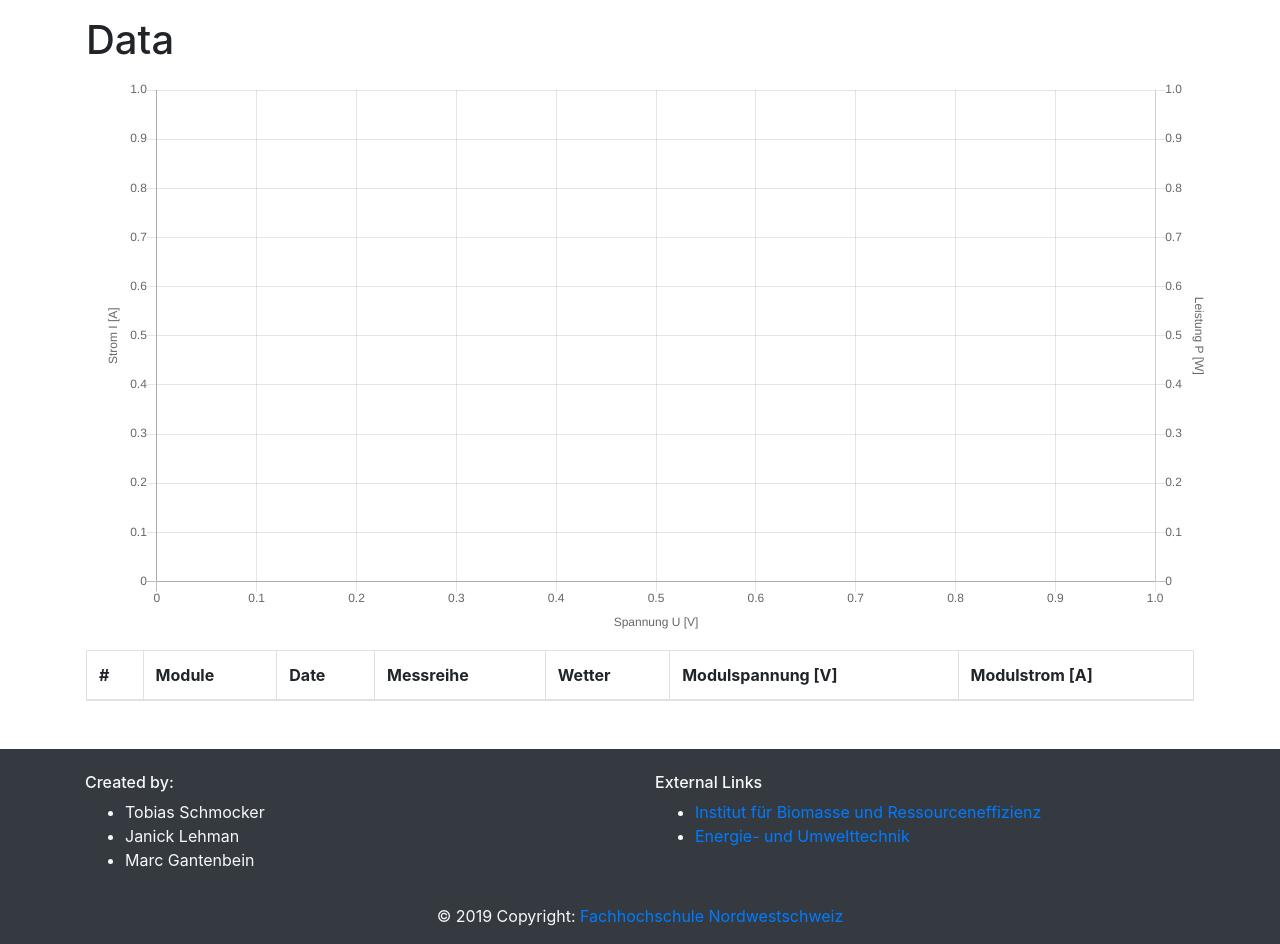
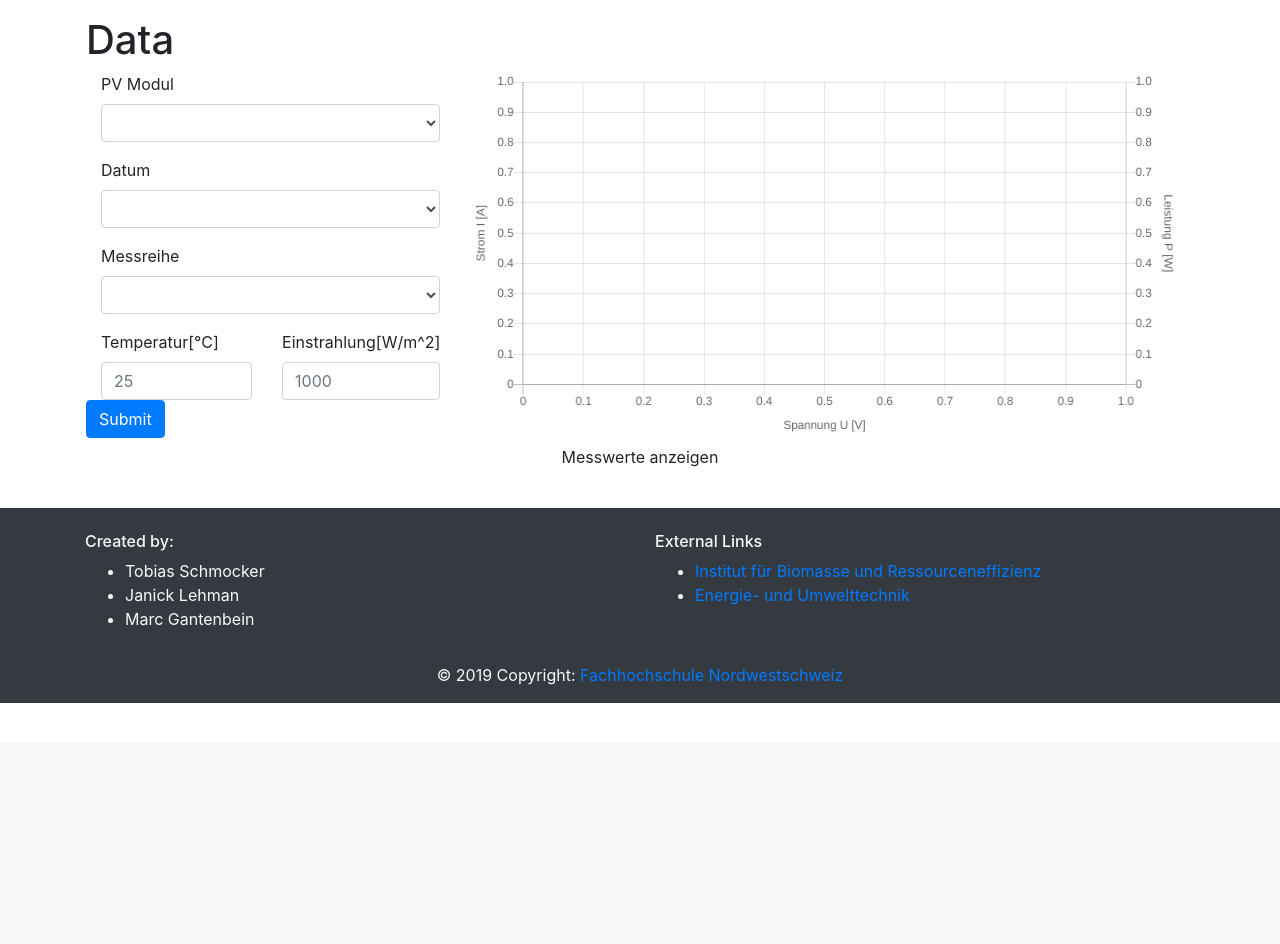
Before and after one commit to schmocker/pv-FHNW, a Flask app: template pvtool/templates/data/data.html in a window 1280 px wide. Shown: the part 58-1002 px from the top of the page. After the commit the page ends 761 px from the top, so only its background shows below. Run offline with Flask 2, Linux system fonts and the light colour scheme; the template is opened without the code that fills it: values that come from a table or form of the project are taken from there, others are empty; some libraries are stand-ins or nearby versions.

Commit message:
intermediate commit for meeting

```diff
--- a/pvtool/forms.py
+++ b/pvtool/forms.py
@@ -46,6 +46,13 @@ class MeasurementForm(RegistrationForm):
     mess_reihe = StringField('Messreihe')
     wetter = StringField('Wetter')
     erfasser = StringField('Erfasser')
-    modellnummer = SelectField('Modellnummer')
-    hersteller = SelectField('Hersteller')
+    pv_modul = SelectField('PV Modul')
     messungen = FileField(validators=[FileRequired()])
+
+
+class PlotterForm(RegistrationForm):
+    pv_modul = SelectField('PV Modul')
+    datum = SelectField('Datum')
+    mess_reihe = SelectField('Messreihe')
+    stc_temperatur = FloatField('STC-Temperatur[°C]')
+    stc_einstrahlung = FloatField('STC-Einstrahlung[W/m^2]')
--- a/pvtool/static/scripts/chart.js
+++ b/pvtool/static/scripts/chart.js
@@ -1,7 +1,7 @@
 $(function () {
     let ctx = document.getElementById('myChart').getContext('2d');
     let scatterChart = new Chart(ctx, {
-        type: 'scatter',
+        type: 'bubble',
         data: chart_data,
         options: {
             scales: {
@@ -62,6 +62,7 @@ $(function () {
                 // bodyFontSize: 14,
                 // displayColors: false
             }
-        }
+        },
+        showLine: true
     });
 });
--- a/pvtool/templates/data/data.html
+++ b/pvtool/templates/data/data.html
@@ -3,10 +3,40 @@
 {% block content %}
 
     <h1>Data</h1>
+    <div class="container">
+        <div class="row">
+            <form class="col-4">
+                <div class="form-group">
+                    {{ form.pv_modul.label }} {{ form.pv_modul(class="form-control") }}
+                </div>
+                <div class="form-group">
+                    {{ form.datum.label }} {{ form.datum(class="form-control") }}
+                </div>
+                <div class="form-group">
+                    {{ form.mess_reihe.label }} {{ form.mess_reihe(class="form-control") }}
+                </div>
+                <div class="row">
+                    <div class="col">
+                         <label for="exampleFormControlInput1">Temperatur[°C]</label>
+                        <input type="email" class="form-control" id="exampleFormControlInput1" placeholder="25">
+                    </div>
+                    <div class="col">
+                        <label for="exampleFormControlInput1">Einstrahlung[W/m^2]</label>
+                        <input type="email" class="form-control" id="exampleFormControlInput2" placeholder="1000">
+                    </div>
+                </div>
+                <div class="row">
+                    <button type="submit" class="btn btn-primary">Submit</button>
+                </div>
 
-    <canvas id="myChart" class="m-3"></canvas>
-
-    <table class="table table-bordered">
+            </form>
+            <canvas id="myChart" class="col-8"></canvas>
+        </div>
+        <div class="row">
+            <button class="btn btn-white btn-block" type="button" data-toggle="collapse" data-target="#collapseExample" aria-expanded="false" aria-controls="collapseExample">
+        Messwerte anzeigen
+        </button>
+            <table class="table table-bordered collapse" id="collapseExample">
             <thead>
             <tr>
                 <th scope="col">#</th>
@@ -33,11 +63,11 @@
             {% endfor %}
             </tbody>
         </table>
-
-
+        </div>
         <script>
             let chart_data = {{ chart_data | tojson }};
         </script>
         <script src="{{ url_for('static', filename='scripts/chart.js') }}"></script>
+    </div>
 
 {% endblock %}
--- a/pvtool/templates/layout.html
+++ b/pvtool/templates/layout.html
@@ -18,6 +18,10 @@
             crossorigin="anonymous"></script>
 
     <script src="https://cdn.jsdelivr.net/npm/chart.js@2.8.0"></script>
+
+    <script type="text/javascript">
+        $SCRIPT_ROOT = {{ request.script_root|tojson|safe }};
+    </script>
 
 
 
--- a/pvtool/templates/measurement/add_measurement.html
+++ b/pvtool/templates/measurement/add_measurement.html
@@ -9,8 +9,7 @@
         {{ render_field(form.mess_reihe) }}
         {{ render_field(form.wetter) }}
         {{ render_field(form.erfasser) }}
-        {{ render_field(form.hersteller) }}
-        {{ render_field(form.modellnummer) }}
+        {{ render_field(form.pv_modul) }}
 
         {{ render_field(form.messungen) }}
 
--- a/pvtool/templates/measurement/measurement.html
+++ b/pvtool/templates/measurement/measurement.html
@@ -28,6 +28,7 @@
     </tbody>
 </table>
 
-<a href="{{ url_for('measurement.measurements') }}" class="btn btn-primary">Alle PV-Module anzeigen</a>
+<a href="{{ url_for('measurement.measurements') }}" class="btn btn-primary">Alle Messungen anzeigen</a>
 <a href="{{ url_for('measurement.remove_measurement', id=measurement.id)}}" class="btn btn-danger">Messung entfernen</a>
+<a href="{{ url_for('data.data', id=measurement.id)}}" class="btn btn-info">Fancy plot</a>
 {% endblock %}
```
Also changed, not shown: pvtool/routes/_data.py (+32 -8 lines), pvtool/routes/_main.py (+11 -1 lines), pvtool/routes/_measurement.py (+4 -7 lines). Lines whose indentation alone changed are shown as unchanged.
